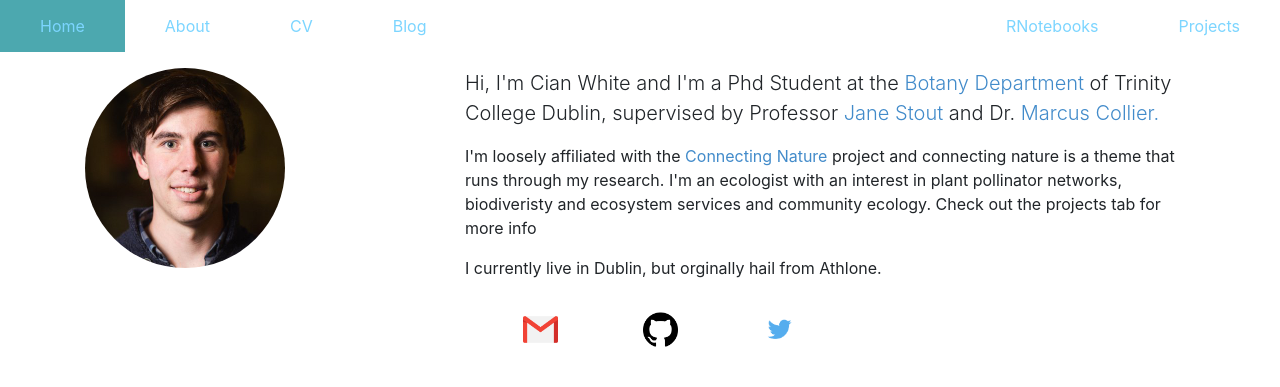
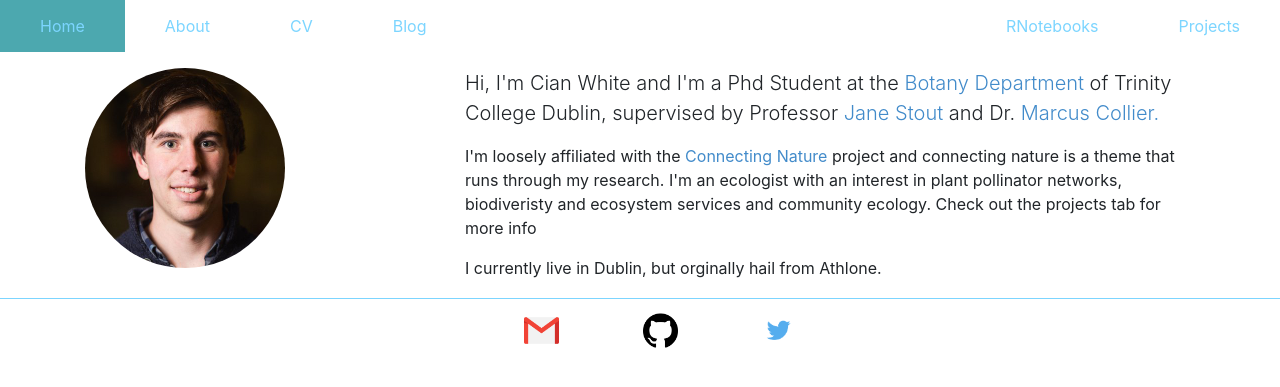
Before and after one commit to ciwhite/ciwhite.github.io, a Jekyll site: the page built from index.html, in a window 1280 px wide. Shown: the top 387 px of the page. Built offline with Jekyll 4.4.1, drawn with Linux system fonts in a browser that asks for light colours; nearby versions of some CDN libraries.

Commit message:
Update home.html

```diff
--- a/_layouts/home.html
+++ b/_layouts/home.html
@@ -12,6 +12,110 @@
 			<script src="https://use.fontawesome.com/releases/v5.0.8/js/all.js"></script>
 			<link href="/css/main.css" rel="stylesheet">
 		</head>
+
+		<style>
+			@import url('https://fonts.googleapis.com/css?family=Poppins:400,500,700');
+
+
+
+/*
+Extra small (xs) devices (portrait phones, less than 576px)
+No media query since this is the default in Bootstrap
+
+Small (sm) devices (landscape phones, 576px and up)
+@media (min-width: 576px) { ... }
+
+Medium (md) devices (tablets, 768px and up)
+@media (min-width: 768px) { ... }
+
+Large (lg) devices (desktops, 992px and up)
+@media (min-width: 992px) { ... }
+
+Extra (xl) large devices (large desktops, 1200px and up)
+@media (min-width: 1200px) { ... }
+*/
+
+
+ul.topnav {
+    list-style-type: none;
+    margin: 10;
+    padding: 0;
+    overflow: hidden;
+    background-color: rgb(255, 255, 255);
+ }
+
+ul.topnav li {float: left;}
+
+ul.topnav li a {
+    display: block;
+    color: rgb(124, 213, 255);
+    text-align: center;
+    padding: 14px 40px;
+    text-decoration: none;
+}
+
+ul.topnav li a:hover:not(.active) {background-color: rgb(255, 205, 205);}
+
+ul.topnav li a.active {background-color: rgb(76, 168, 175);}
+
+ul.topnav li.right {float: right;}
+
+@media screen and (max-width: 600px) {
+    ul.topnav li.right,
+    ul.topnav li {float: none;}
+}
+
+
+img.avatar {
+   margin-bottom: 30px;
+}
+.img-circle {
+    border-radius: 50%;
+}
+img {
+    vertical-align: middle;
+}
+img {
+    border: 0;
+}
+
+a {
+    color: #428bca;
+    text-decoration: none;
+}
+a:hover,a:focus {
+    color: #2a6496;
+    text-decoration: underline;
+  }
+
+footer {
+    border-top: 1px solid rgb(124, 213, 255);
+    font-size: .8em;
+}
+
+
+ul.footer {
+	text-align: center;
+    overflow: hidden;
+    background-color: rgb(255, 255, 255);
+ }
+
+ul.footer a {
+	display: inline-block;
+    padding: 14px 40px;
+}
+
+
+ul.posts {
+    margin: 20px auto 40px;
+    font-size: 1.5em;
+}
+
+ul.posts li {
+    list-style: none;
+}
+
+		</style>
 		<body>
 
 <!-- Navigation -->
@@ -56,7 +160,7 @@
 </section>
 
 			<!--The footer for website-->
-
+			<footer>
 				<ul class="footer">
 					<a href="mailto:ciwhite@tcd.ie">
 						<img src="/images/gmail.png" alt="Email Icon" style="width:35px;height:35px;border:0">
@@ -68,5 +172,6 @@
 						<img src="/images/twitter.png" alt="Twitter Icon" style="width:35px;height:35px;border:0;">
 					</a>
 				</ul>
+			</footer>
 		</body>
 	</html>
```
